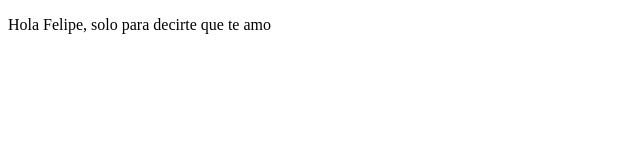
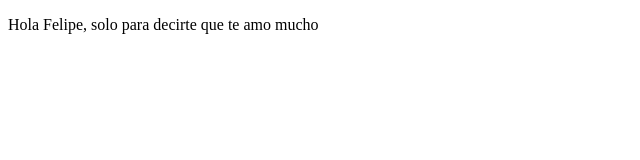
Before and after one commit to valentina0310/proyectoDemoCursoPrework, a plain HTML site: page index.html in a window 1280 px wide. Shown: the full height of the page, 0-640 px from the left. Drawn offline with Linux system fonts and the light colour scheme.

Commit message:
cambios agregamos sito

```diff
--- a/index.html
+++ b/index.html
@@ -8,7 +8,7 @@
 </head>
 <body>
    <p>
-       Hola Felipe, solo para decirte que te amo
+       Hola Felipe, solo para decirte que te amo mucho
    </p>
 
 </body>
```
